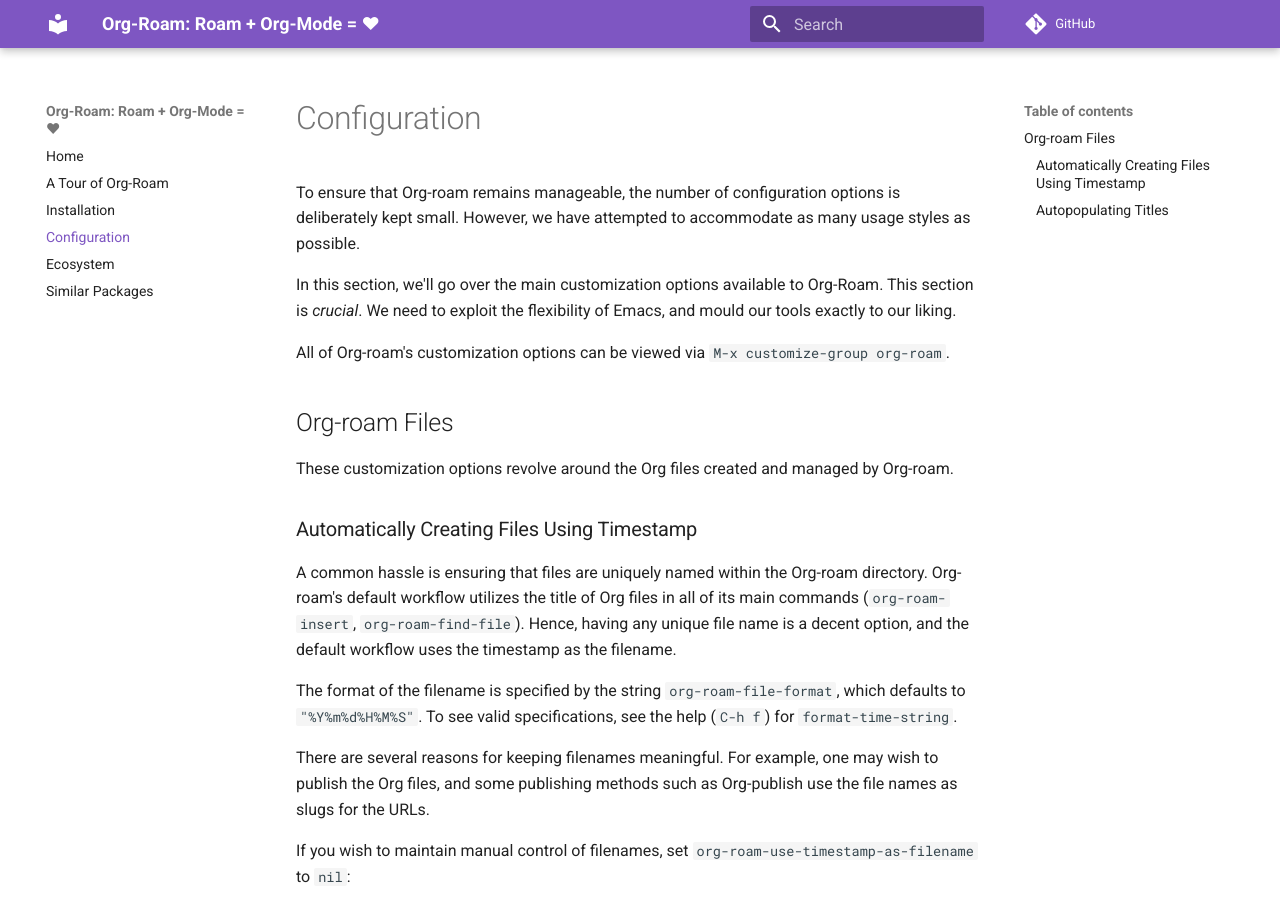
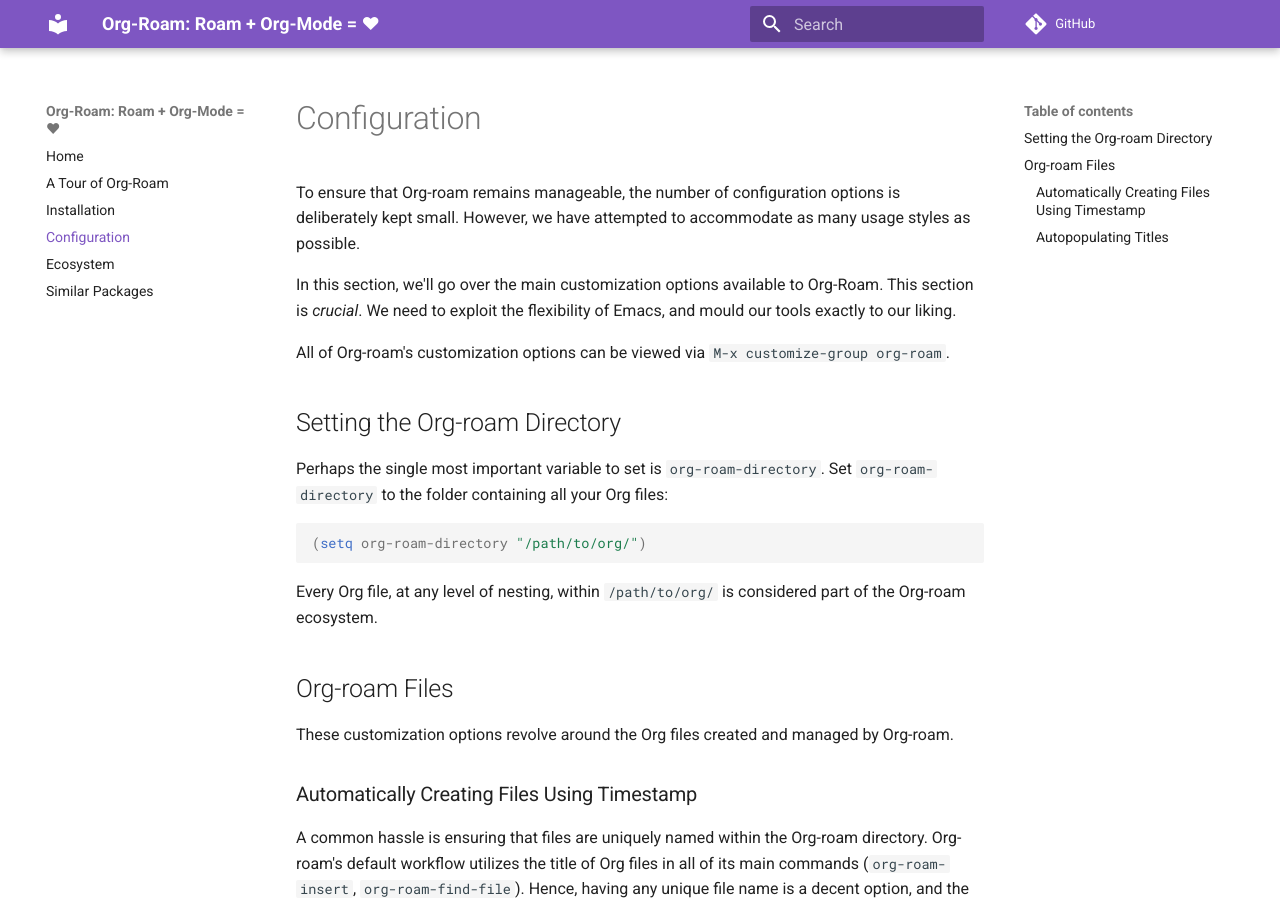
Before and after one commit to org-roam/org-roam, an MkDocs documentation site: the page built from doc/configuration.md, in a window 1280 px wide and 900 px high. Built offline with MkDocs 1.6.1 and Material for MkDocs 9.7.7, drawn with Linux system fonts in a browser that asks for light colours; comment, search, counter and statistics services are not loaded.

Commit message:
document org-roam-directory

````diff
--- a/doc/configuration.md
+++ b/doc/configuration.md
@@ -8,6 +8,19 @@
 
 All of Org-roam's customization options can be viewed via `M-x
 customize-group org-roam`.
+
+## Setting the Org-roam Directory
+
+Perhaps the single most important variable to set is
+`org-roam-directory`. Set `org-roam-directory` to the folder
+containing all your Org files:
+
+```emacs-lisp
+(setq org-roam-directory "/path/to/org/")
+```
+
+Every Org file, at any level of nesting, within `/path/to/org/` is
+considered part of the Org-roam ecosystem.
 
 ## Org-roam Files
 
````
Also changed, not shown: 1 other file.
